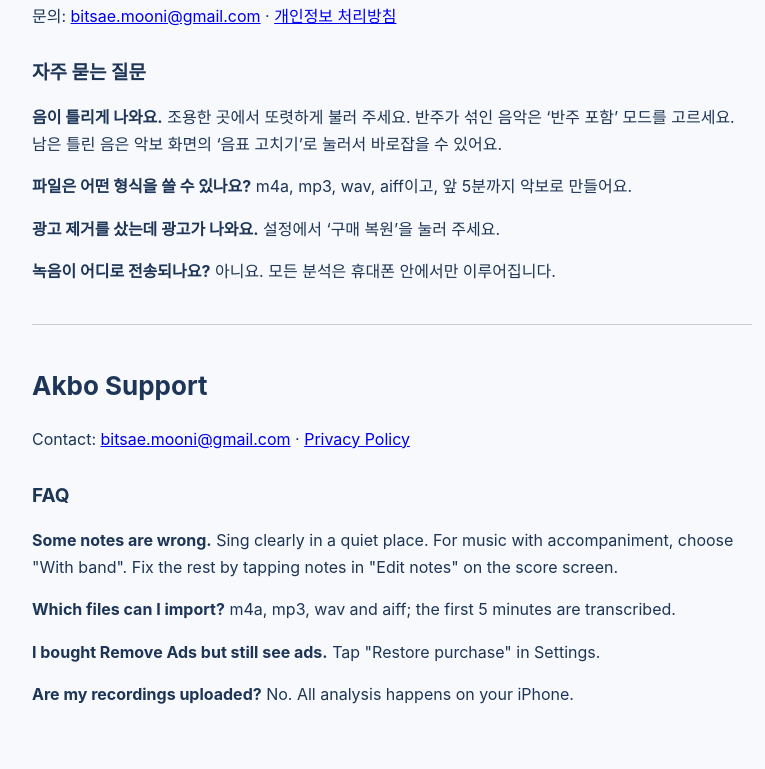
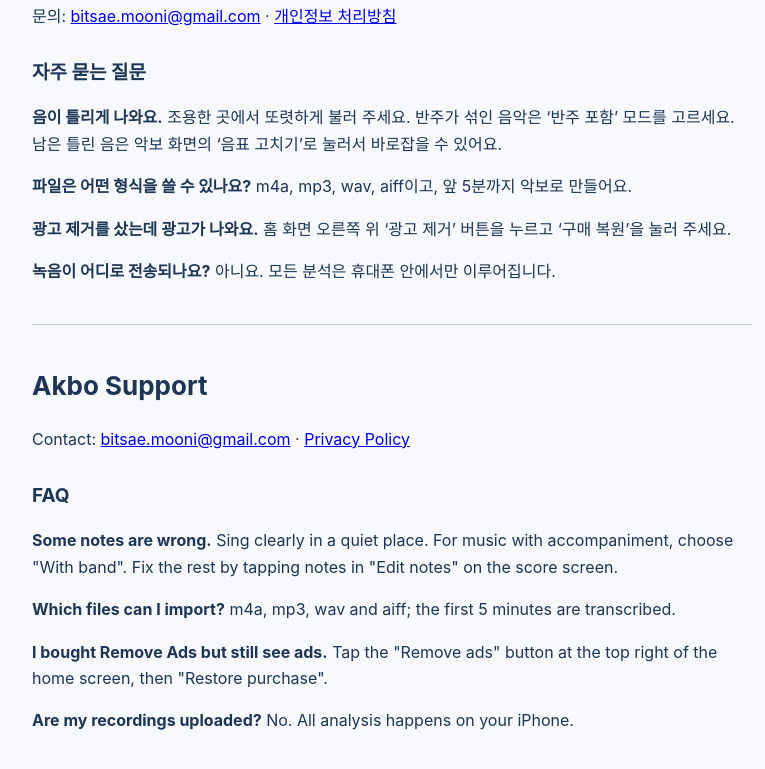
Before and after one commit to chairman125/chairman125.github.io, a plain HTML site: page akbo-maker/support.html in a window 1280 px wide. Shown: the part 107-876 px from the top of the page, without its empty margins (248-1013 px from the left). Drawn offline with Linux system fonts and the light colour scheme.

Commit message:
Support FAQ: restore purchase location
Co-Authored-By: Claude Opus 5.5 (1M context) <noreply@anthropic.com>

```diff
--- a/akbo-maker/support.html
+++ b/akbo-maker/support.html
@@ -21,7 +21,7 @@
 <h2>자주 묻는 질문</h2>
 <p><b>음이 틀리게 나와요.</b> 조용한 곳에서 또렷하게 불러 주세요. 반주가 섞인 음악은 ‘반주 포함’ 모드를 고르세요. 남은 틀린 음은 악보 화면의 ‘음표 고치기’로 눌러서 바로잡을 수 있어요.</p>
 <p><b>파일은 어떤 형식을 쓸 수 있나요?</b> m4a, mp3, wav, aiff이고, 앞 5분까지 악보로 만들어요.</p>
-<p><b>광고 제거를 샀는데 광고가 나와요.</b> 설정에서 ‘구매 복원’을 눌러 주세요.</p>
+<p><b>광고 제거를 샀는데 광고가 나와요.</b> 홈 화면 오른쪽 위 ‘광고 제거’ 버튼을 누르고 ‘구매 복원’을 눌러 주세요.</p>
 <p><b>녹음이 어디로 전송되나요?</b> 아니요. 모든 분석은 휴대폰 안에서만 이루어집니다.</p>
 
 <hr>
@@ -32,7 +32,7 @@
 <h2>FAQ</h2>
 <p><b>Some notes are wrong.</b> Sing clearly in a quiet place. For music with accompaniment, choose "With band". Fix the rest by tapping notes in "Edit notes" on the score screen.</p>
 <p><b>Which files can I import?</b> m4a, mp3, wav and aiff; the first 5 minutes are transcribed.</p>
-<p><b>I bought Remove Ads but still see ads.</b> Tap "Restore purchase" in Settings.</p>
+<p><b>I bought Remove Ads but still see ads.</b> Tap the "Remove ads" button at the top right of the home screen, then "Restore purchase".</p>
 <p><b>Are my recordings uploaded?</b> No. All analysis happens on your iPhone.</p>
 </div>
 </main>
```
